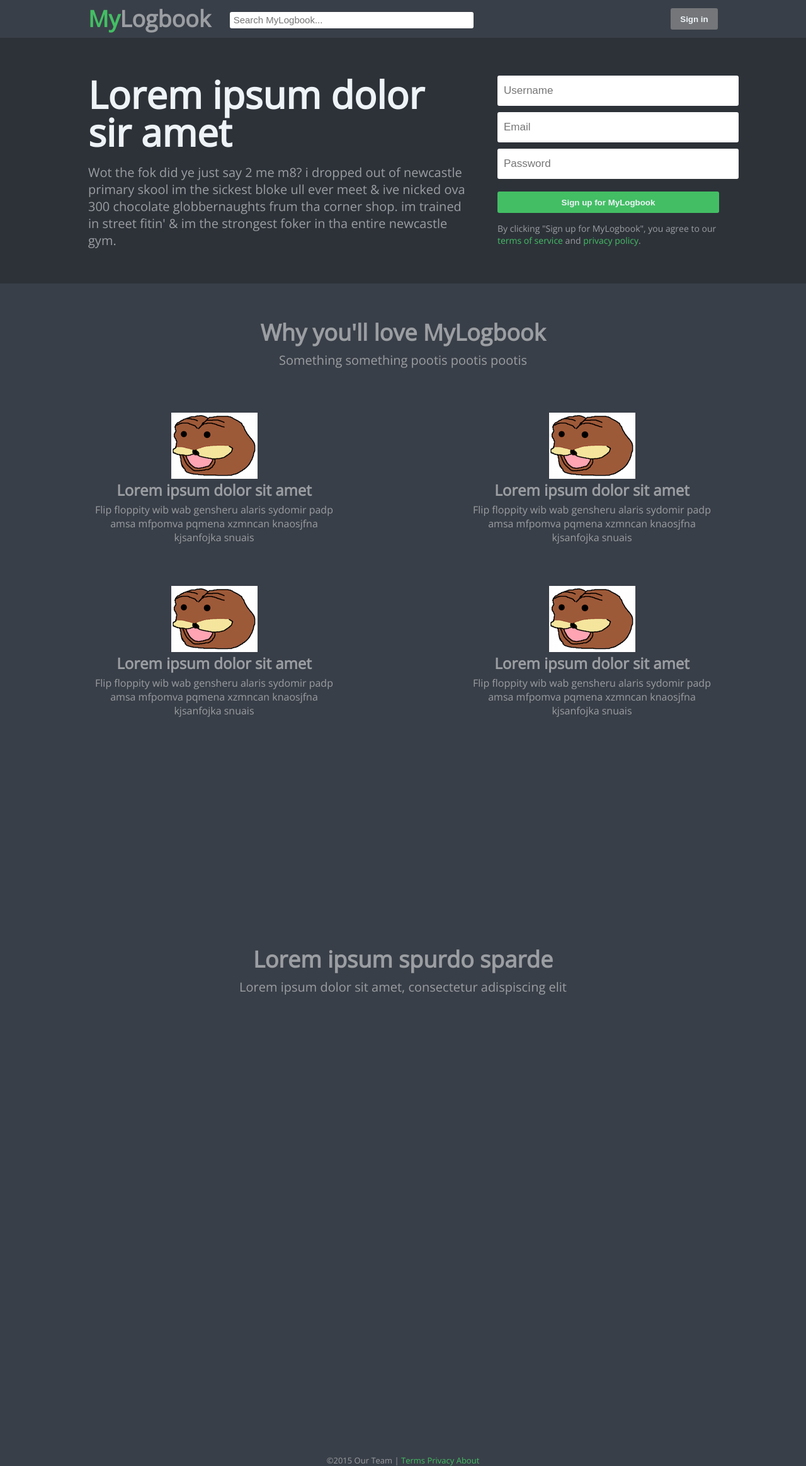
After one commit to andreimuntean/Logbook, a PHP site: page /pages/landingPage.html in a window 1280 px wide. The commit adds this page. Shown: the whole page at 63% size. Run offline with PHP 8.4, Linux system fonts and the light colour scheme.

Commit message:
Created landing pages and accompanying CSS and other assets

```diff
--- a/Logbook/css/style.css
+++ b/Logbook/css/style.css
@@ -1 +1,120 @@
-/* Fill me up, Scotty! */
+@import url(http://fonts.googleapis.com/css?family=Open+Sans);
+
+body {
+  font-family: "Open Sans", "Helvetica Neue", Helvetica, Arial, sans-serif;
+  font-size: 20px;
+  background-color: #393F48;
+  margin: 0;
+}
+
+h1, h2, h3 {
+  color: #9B9EA2;
+  margin: 0;
+  line-height: 1em;
+  margin-bottom: 0.33em;
+}
+
+p {
+  color: #9B9EA2;
+  margin-top: 0.33em;
+  margin-bottom: 0.33em;
+}
+
+a {
+  text-decoration: none;
+  color:#43BE64
+}
+
+h1 {
+  font-size: 60px;
+}
+
+h2 {
+  font-size: 36px;
+}
+
+h3 {
+  font-size: 24px;
+}
+
+p.small {
+  font-size: 16px;
+}
+
+p.verySmall {
+  font-size: 13px;
+}
+
+div.header {
+  text-align: center;
+  line-height: 60px;
+  height: 60px;
+}
+
+/* I honestly for the love of god could not come up with a better name than
+this. Its rather self explanatory anyway. */
+div.bigThing {
+  margin-top: 60px;
+}
+
+div.overallContainer {
+  width: 100%;
+}
+
+div.contentContainer {
+  width: 1000px;
+  margin-right: auto;
+  margin-left: auto;
+}
+
+div.contentContainer-90 {
+  width: 900px;
+  margin-right: auto;
+  margin-left: auto;
+}
+
+/* I am bad with coming up with names... */
+div.advert {
+  width: 400px;
+  height: 250px;;
+  margin-bottom: 25px;
+  text-align: center;
+}
+
+input {
+  border-radius: 3px;
+  border-width: 0;
+}
+
+input.searchBar {
+  height: 24px;
+  font-size: 15px;
+  padding-left: 6px;
+}
+
+input.signUp {
+  height: 46px;
+  font-size: 17px;
+  padding-left: 10px;
+  margin-bottom: 10px;
+  margin-left: 0;
+}
+
+button {
+  border-radius: 3px;
+  border-width: 0;
+  height: 34px;
+}
+
+#signUpButton {
+  width: 352px;
+  background-color: #43BE64;
+  margin-top: 10px;
+}
+
+#signInButton {
+  width: 75px;
+  background-color: #747679;
+  margin-top: 13px;
+  float:right;
+}
--- /dev/null
+++ b/Logbook/pages/landingPage.html
@@ -0,0 +1,114 @@
+<!DOCTYPE html>
+<html lang="en">
+
+<head>
+  <title>Logbook Editor</title>
+  <meta charset="UTF-8">
+  <meta name="description" content="Landing Page">
+  <meta name="keywords" content="landing, homepage">
+  <meta name="author" content="Pranav Bahuguna">
+  <link href="../css/style.css" rel="stylesheet">
+</head>
+
+<body>
+
+  <div class="contentContainer">
+    <div class="header">
+      <h2 style="float:left; margin-top:0.33em">
+        <span style="color:#43BE64">My</span>Logbook
+      </h2>
+      <form style="float:left; margin-left:30px">
+        <input class="searchBar" placeholder="Search MyLogbook..." size="40">
+      </form>
+      <button type="button" id="signInButton">
+        <span style="color:#EEF3F8; font-weight:bold">Sign in</span>
+      </button>
+    </div>
+  </div>
+
+  <div class="overallContainer" style="background-color:#2d3239; height:390px">
+    <div class="contentContainer">
+
+      <div class="bigThing" style="width:60%; float:left">
+        <h1 style="color:#EEF3F8">Lorem ipsum dolor sir amet</h1>
+        <p>Wot the fok did ye just say 2 me m8? i dropped out of newcastle
+          primary skool im the sickest bloke ull ever meet & ive nicked ova 300
+          chocolate globbernaughts frum tha corner shop. im trained in street
+          fitin' & im the strongest foker in tha entire newcastle gym.</p>
+      </div>
+
+      <div class="bigThing" style="width:35%; float:right">
+        <form>
+          <input class="signUp" placeholder="Username" size=35>
+          <input class="signUp" placeholder="Email" size=35>
+          <input class="signUp" placeholder="Password" size=35>
+          <button type="button" id="signUpButton" style="margin-bottom:10px">
+            <span style="color:#EEF3F8; font-weight:bold">Sign up for MyLogbook</span>
+          </button>
+        </form>
+        <p style="font-size:14px">By clicking "Sign up for MyLogbook", you
+          agree to our <a>terms of service</a> and <a>privacy policy</a>.</p>
+      </div>
+
+    </div>
+  </div>
+
+  <div class="contentContainer" style="height:800px" align="center">
+
+    <div class="bigThing">
+      <h2>Why you'll love MyLogbook</h2>
+      <p>Something something pootis pootis pootis</p>
+    </div>
+
+    <div class="contentContainer-900">
+      <div class="bigThing" style="height:800px">
+
+        <div class="advert" style="float:left">
+          <img src="../assets/spurdo_face.png" style="width:137px; height:105px;
+          margin-top:10px">
+          <h3>Lorem ipsum dolor sit amet</h3>
+          <p class="small">Flip floppity wib wab gensheru alaris sydomir padp
+            amsa mfpomva pqmena xzmncan knaosjfna kjsanfojka snuais</p>
+        </div>
+
+        <div class="advert" style="float:right">
+          <img src="../assets/spurdo_face.png" style="width:137px; height:105px;
+          margin-top:10px">
+          <h3>Lorem ipsum dolor sit amet</h3>
+          <p class="small">Flip floppity wib wab gensheru alaris sydomir padp
+            amsa mfpomva pqmena xzmncan knaosjfna kjsanfojka snuais</p>
+        </div>
+
+        <div class="advert" style="float:left">
+          <img src="../assets/spurdo_face.png" style="width:137px; height:105px;
+          margin-top:10px">
+          <h3>Lorem ipsum dolor sit amet</h3>
+          <p class="small">Flip floppity wib wab gensheru alaris sydomir padp
+            amsa mfpomva pqmena xzmncan knaosjfna kjsanfojka snuais</p>
+        </div>
+
+        <div class="advert" style="float:right">
+          <img src="../assets/spurdo_face.png" style="width:137px; height:105px;
+          margin-top:10px">
+          <h3>Lorem ipsum dolor sit amet</h3>
+          <p class="small">Flip floppity wib wab gensheru alaris sydomir padp
+            amsa mfpomva pqmena xzmncan knaosjfna kjsanfojka snuais</p>
+        </div>
+
+      </div>
+    </div>
+
+    <div class="bigThing" style="height:800px">
+      <h2>Lorem ipsum spurdo sparde</h2>
+      <p>Lorem ipsum dolor sit amet, consectetur adispiscing elit</p>
+    </div>
+
+    <p class="verySmall" style="margin-bottom:60px">&copy;2015 Our Team |
+      <a>Terms</a> <a>Privacy</a> <a>About</a>
+    </p>
+
+  </div>
+
+</body>
+
+</html>
```
Also changed, not shown: Logbook/assets/spurdo_face.png (added).
